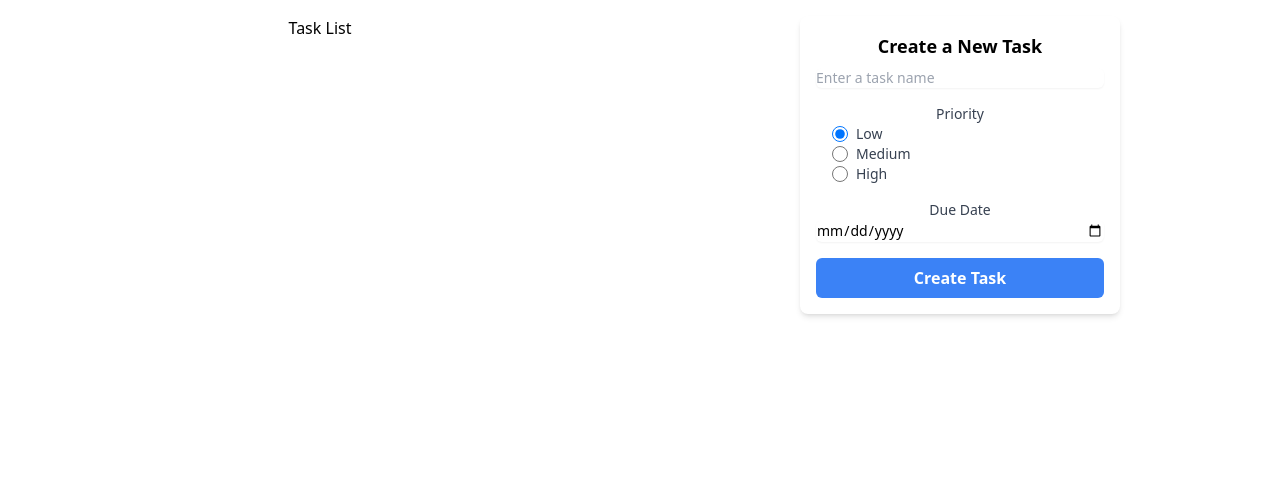
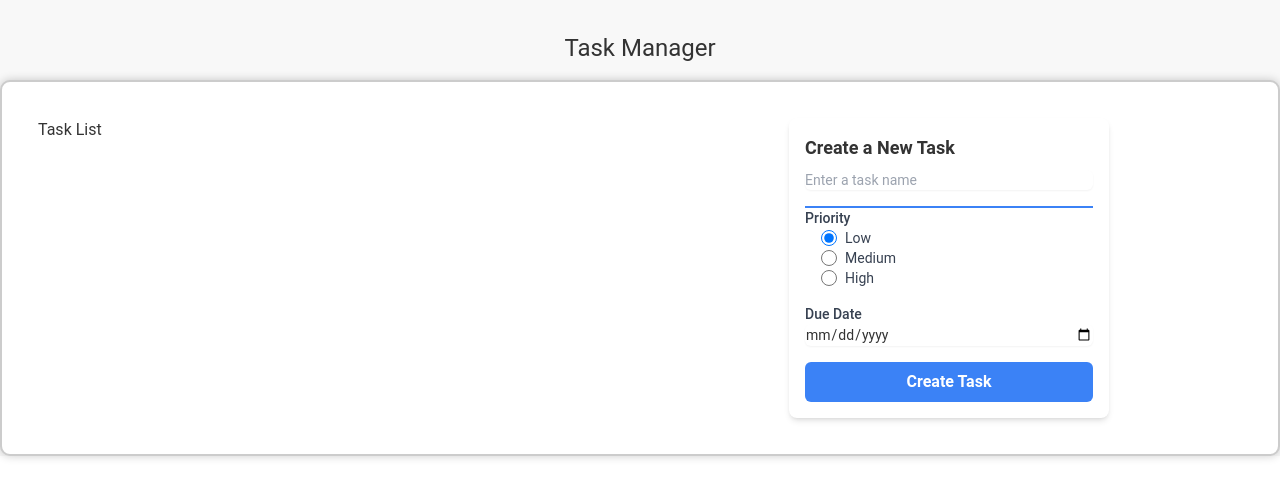
Before and after one commit to larrymotuzis24/ts_tasklist, a React (Create React App) app: page / in a window 1280 px wide. Shown: the top 498 px of the page. Built offline with nearby package versions, Linux system fonts and the light colour scheme.

Commit message:
updated App display

```diff
--- a/package.json
+++ b/package.json
@@ -15,6 +15,7 @@
     "react": "^18.2.0",
     "react-dom": "^18.2.0",
     "react-scripts": "5.0.1",
+    "sqlite3": "^5.1.6",
     "tailwindcss": "^3.3.3",
     "typescript": "^4.9.5",
     "uuid": "^9.0.0",
--- a/src/App.css
+++ b/src/App.css
@@ -1,38 +1,42 @@
+/* App.css */
 .App {
-  text-align: center;
+  background-color: #f8f8f8;
+  font-family: 'Roboto', sans-serif;
+  color: #333;
 }
 
-.App-logo {
-  height: 40vmin;
-  pointer-events: none;
+.container-with-border {
+  border: 2px solid #ccc;
+  padding: 20px;
+  display: flex;
+  justify-content: space-between;
+  background-color: #fff;
+  border-radius: 10px;
+  box-shadow: 0 0 10px rgba(0, 0, 0, 0.2);
 }
 
-@media (prefers-reduced-motion: no-preference) {
-  .App-logo {
-    animation: App-logo-spin infinite 20s linear;
-  }
+.TaskList {
+  list-style-type: none;
+  padding: 0;
 }
 
-.App-header {
-  background-color: #282c34;
-  min-height: 100vh;
+.TaskList li {
+  background-color: #f3f3f3;
+  border: 1px solid #ddd;
+  padding: 10px;
+  margin: 5px 0;
+  border-radius: 5px;
+  transition: background-color 0.3s ease;
+}
+
+.TaskList li.completed {
+  text-decoration: line-through;
+  background-color: #e0e0e0;
+}
+
+.TaskListForm {
   display: flex;
   flex-direction: column;
-  align-items: center;
-  justify-content: center;
-  font-size: calc(10px + 2vmin);
-  color: white;
 }
 
-.App-link {
-  color: #61dafb;
-}
-
-@keyframes App-logo-spin {
-  from {
-    transform: rotate(0deg);
-  }
-  to {
-    transform: rotate(360deg);
-  }
-}
+/* Style your buttons, labels, and other elements as needed */
--- a/src/App.tsx
+++ b/src/App.tsx
@@ -23,7 +23,8 @@ function App() {
 
   return (
     <div className="App">
-      <div className="flex">
+      <h1 className='text-2xl text-center pt-8 pb-4'> Task Manager </h1>
+      <div className="flex container-with-border">
         <div className="w-1/2 p-4">
           <TaskList tasks={filteredTasks} markTaskCompleted={markTaskCompleted} />
         </div>
--- a/src/components/TaskListForm.tsx
+++ b/src/components/TaskListForm.tsx
@@ -23,7 +23,8 @@ export default function TaskListForm({ addTask }: TaskListFormProps): JSX.Elemen
     let newTask = task;
     addTask(newTask, priority, dueDate);
     setTask('');
-  }
+    setPriority('Low');
+  };
 
   return (
     <div className="max-w-xs mx-auto p-4 bg-white shadow-md rounded-lg">
@@ -35,12 +36,13 @@ export default function TaskListForm({ addTask }: TaskListFormProps): JSX.Elemen
             id="taskTitle"
             type="text"
             placeholder="Enter a task name"
-            className="block w-full border-gray-300 rounded-md shadow-sm focus:ring-blue-500 focus:border-blue-500 sm:text-sm"
+            className="block w-full border-black-500 rounded-md shadow-sm focus:ring-blue-500 focus:border-blue-500 sm:text-sm"
             value={task}
             onChange={(e) => setTask(e.target.value)}
           />
+
         </div>
-        <div className="space-x-4">
+        <div className="space-x-4 border-t-2 border-blue-500">
           <label className="block text-sm font-medium text-gray-700">Priority</label>
           <div className="flex items-center">
             <input
```
Also changed, not shown: 2 other files (tests, documents, lock files or other folders).
